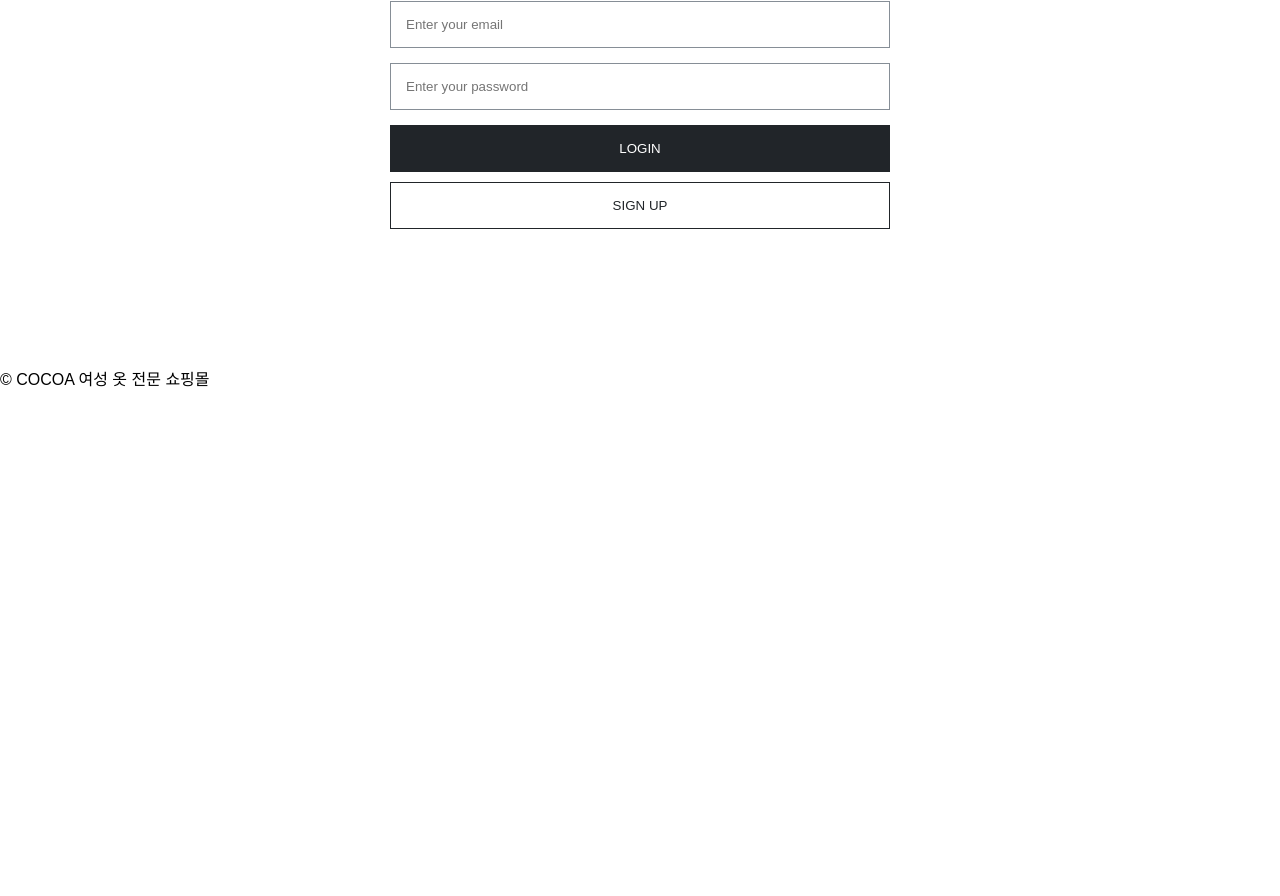
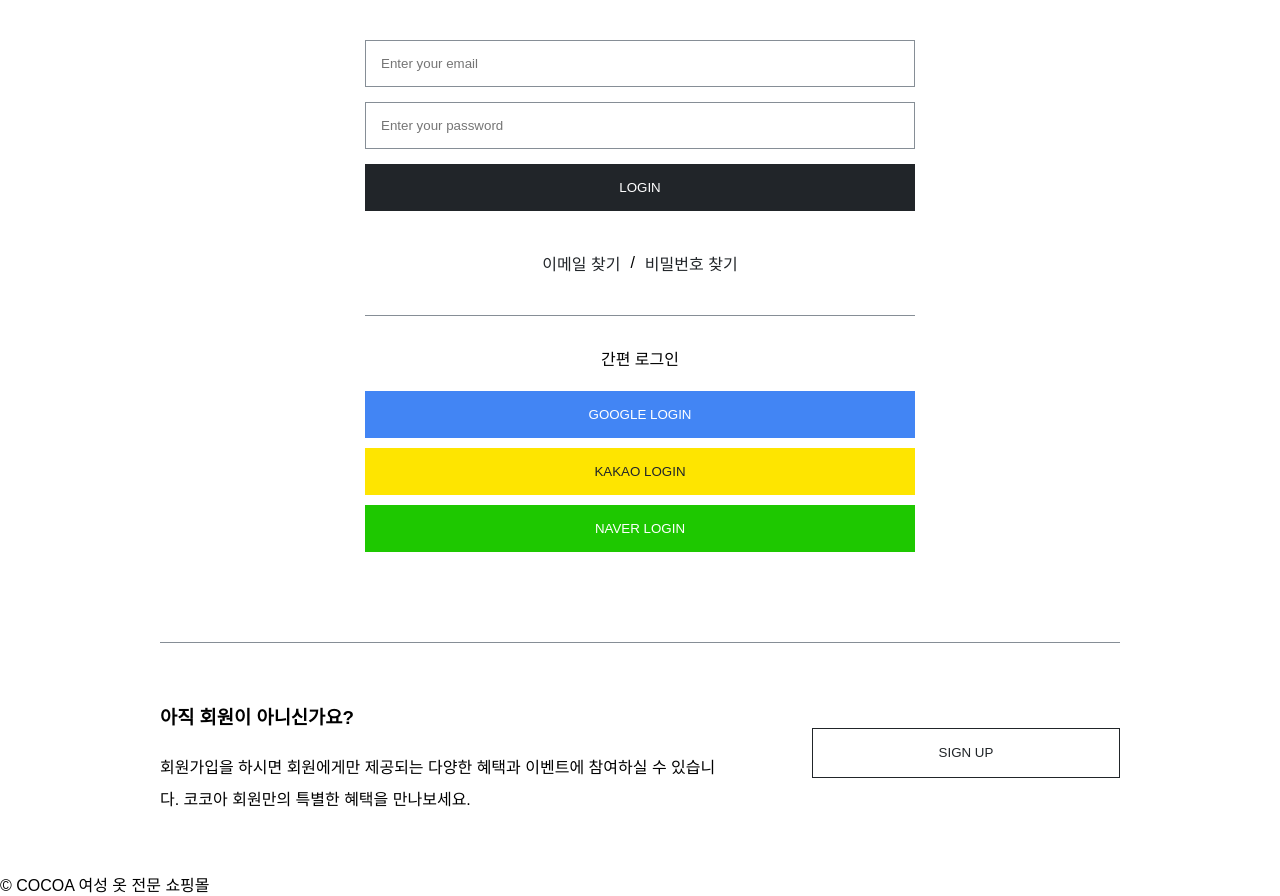
Before and after one commit to taehong9301/COCOA, a React (Create React App) app in the folder frontend/: page /login in a window 1280 px wide. Shown: the part 410-1306 px from the top of the page. Before the commit the page ends 800 px from the top, so only its background shows below. Built offline with nearby package versions, Linux system fonts and the light colour scheme; a web font is replaced by a local one.

Commit message:
로그인 ui/ux 개발 (#7)

```diff
--- a/frontend/src/member/containers/Login.js
+++ b/frontend/src/member/containers/Login.js
@@ -1,5 +1,6 @@
 import React from 'react'
 import '../style/login.css'
+import { Link } from 'react-router-dom'
 
 const Login = () => {
   const onSubmit = (event) => {
@@ -8,6 +9,7 @@ const Login = () => {
   return (
     <div className="loginWrapper">
       <form onSubmit={onSubmit} className="loginForm">
+        <h3 className="loginTit">회원 로그인</h3>
         <input
           type="text"
           name="email"
@@ -21,8 +23,28 @@ const Login = () => {
           placeholder="Enter your password"
         />
         <button className="loginBtn">LOGIN</button>
+
+        <div className="loginHelpMenu">
+          <Link to="/search/email">이메일 찾기</Link>/
+          <Link to="/search/password">비밀번호 찾기</Link>
+        </div>
+
+        <h4 className="oauthLoginTit">간편 로그인</h4>
+        <button className="googleLoginBtn">GOOGLE LOGIN</button>
+        <button className="kakaoLoginBtn">KAKAO LOGIN</button>
+        <button className="naverLoginBtn">NAVER LOGIN</button>
+      </form>
+
+      <div className="signUpWrapper">
+        <div className="signUpDesc">
+          <h3 className="signUpTit">아직 회원이 아니신가요?</h3>
+          <p>
+            회원가입을 하시면 회원에게만 제공되는 다양한 혜택과 이벤트에
+            참여하실 수 있습니다. 코코아 회원만의 특별한 혜택을 만나보세요.
+          </p>
+        </div>
         <button className="signUpBtn">SIGN UP</button>
-      </form>
+      </div>
     </div>
   )
 }
--- a/frontend/src/member/style/login.css
+++ b/frontend/src/member/style/login.css
@@ -5,7 +5,19 @@
   align-items: center;
 }
 .loginWrapper .loginForm {
-  max-width: 500px;
+  max-width: 550px;
+  width: 100%;
+  margin: 80px 0;
+}
+.loginTit {
+  text-align: center;
+  font-weight: normal;
+  margin-bottom: 40px;
+}
+.oauthLoginTit {
+  text-align: center;
+  font-weight: normal;
+  margin-top: 30px;
 }
 .loginWrapper .loginInput {
   width: 100%;
@@ -19,32 +31,100 @@
 .loginWrapper .loginInput:focus {
   outline: none;
 }
-.loginWrapper .loginBtn,
-.loginWrapper .signUpBtn {
+.loginHelpMenu {
+  margin-top: 20px;
+  padding: 0 0 30px 0;
+  box-sizing: border-box;
+  text-align: center;
+  display: flex;
+  justify-content: center;
+  align-items: center;
+  border-bottom: 1px solid #868e96;
+}
+.loginHelpMenu a {
+  padding: 10px;
+}
+
+.loginBtn,
+.googleLoginBtn,
+.kakaoLoginBtn,
+.naverLoginBtn {
   width: 100%;
   padding: 15px;
   transition: all 0.1s ease-in-out;
   margin-bottom: 10px;
 }
-.loginWrapper .signUpBtn {
+.loginBtn {
+  color: #ffffff;
+  background-color: #212529;
+  border: 1px solid #212529;
+}
+.loginBtn:hover {
+  cursor: pointer;
+  color: #282c34;
+  background-color: #ffffff;
+  border: 1px solid #212529;
+}
+.googleLoginBtn {
+  color: #ffffff;
+  background-color: #4285f4;
+  border: 1px solid #4285f4;
+}
+.googleLoginBtn:hover {
+  cursor: pointer;
+  color: #4285f4;
+  background-color: #ffffff;
+  border: 1px solid #4285f4;
+}
+.kakaoLoginBtn {
+  color: #212529;
+  background-color: #fee500;
+  border: 1px solid #fee500;
+}
+.kakaoLoginBtn:hover {
+  cursor: pointer;
+  color: #282c34;
+  background-color: #ffffff;
+  border: 1px solid #fee500;
+}
+.naverLoginBtn {
+  color: #ffffff;
+  background-color: #1ec800;
+  border: 1px solid #1ec800;
+}
+.naverLoginBtn:hover {
+  cursor: pointer;
+  color: #1ec800;
+  background-color: #ffffff;
+  border: 1px solid #1ec800;
+}
+
+.signUpWrapper {
+  width: 960px;
+  border-top: 1px solid #868e96;
+  padding: 40px 0;
+  box-sizing: border-box;
+  display: flex;
+  justify-content: center;
+  align-items: center;
+}
+.signUpDesc {
+  margin-right: 80px;
+  line-height: 2em;
+}
+.signUpBtn {
+  width: 450px;
+  height: 50px;
+  padding: 15px;
+  transition: all 0.1s ease-in-out;
+  margin-bottom: 10px;
   color: #212529;
   background-color: #ffffff;
   border: 1px solid #212529;
 }
-.loginWrapper .signUpBtn:hover {
+.signUpBtn:hover {
   cursor: pointer;
   color: #ffffff;
   background-color: #212529;
   border: 1px solid #212529;
 }
-.loginWrapper .loginBtn {
-  color: #ffffff;
-  background-color: #212529;
-  border: 1px solid #212529;
-}
-.loginWrapper .loginBtn:hover {
-  cursor: pointer;
-  color: #282c34;
-  background-color: #ffffff;
-  border: 1px solid #212529;
-}
```
Also changed, not shown: 1 other file (tests, documents, lock files or other folders).
